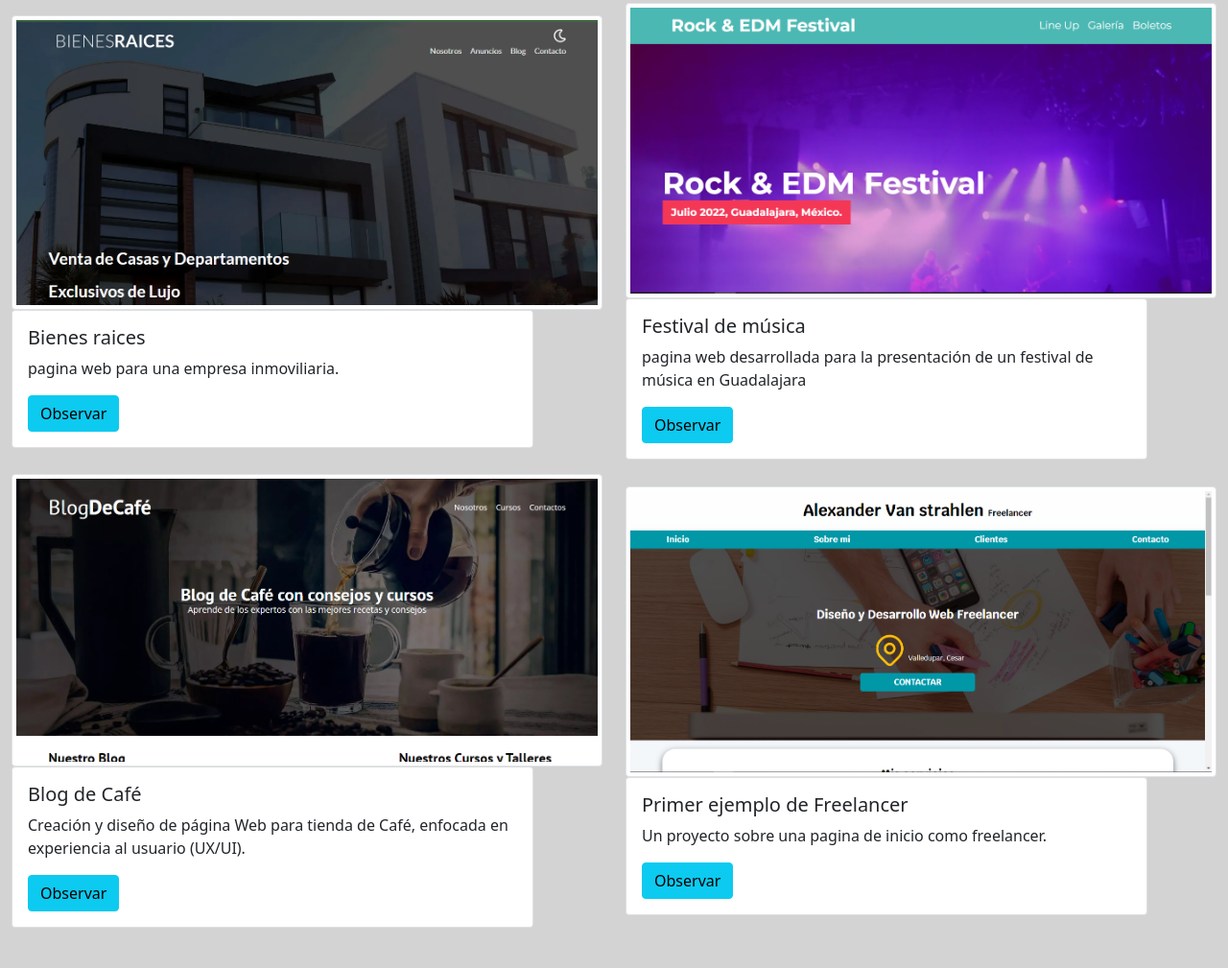
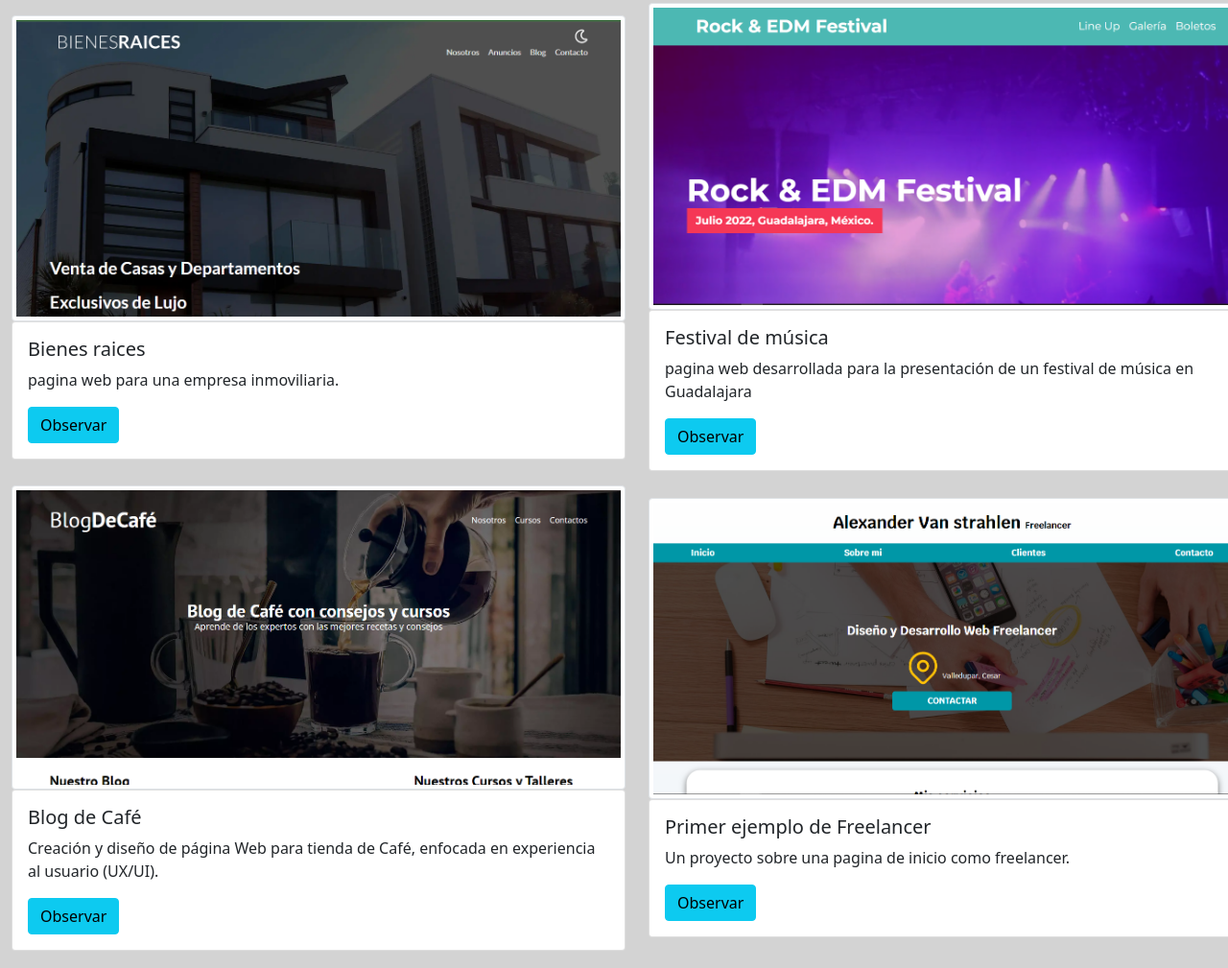
Before and after one commit to VanstrahlenAlex/Portafolio, a plain HTML site: page index.html in a window 1280 px wide. Shown: the part 934-1943 px from the top of the page at 96% size. Drawn offline with nearby package versions, Linux system fonts and the light colour scheme.

Commit message:
5to step

```diff
--- a/index.html
+++ b/index.html
@@ -69,7 +69,7 @@
                         <img src="./images/BienesRaices-004.png" class="img-thumbnail img-proyecto" alt="...">
                     </div>
                 </div>
-                <div class="card" style="width: 34rem;">
+                <div class="card" style="width: 40rem;">
                     <!-- <img src="..." class="card-img-top" alt="..."> -->
                     <div class="card-body">
                         <h5 class="card-title">Bienes raices </h5>
@@ -88,7 +88,7 @@
                         <img src="./images/rockfestival-003.png" class="img-thumbnail img-proyecto" alt="...">
                     </div>
                 </div>
-                <div class="card" style="width: 34rem;">
+                <div class="card" style="width: 40rem;">
                     <!-- <img src="..." class="card-img-top" alt="..."> -->
                     <div class="card-body">
                         <h5 class="card-title">Festival de música </h5>
@@ -107,7 +107,7 @@
                         <img src="./images/BlogDeCafe-001.png" class="img-thumbnail img-proyecto" alt="...">
                     </div>
                 </div>
-                <div class="card" style="width: 34rem;">
+                <div class="card" style="width: 40rem;">
                     <!-- <img src="..." class="card-img-top" alt="..."> -->
                     <div class="card-body">
                         <h5 class="card-title">Blog de Café</h5>
@@ -126,7 +126,7 @@
                         <img src="./images/frelancer-002.png" class="img-thumbnail img-proyecto" alt="...">
                     </div>
                 </div>
-                <div class="card" style="width: 34rem;">
+                <div class="card" style="width: 40rem;">
                     <!-- <img src="..." class="card-img-top" alt="..."> -->
                     <div class="card-body">
                         <h5 class="card-title">Primer ejemplo de Freelancer</h5>
```
